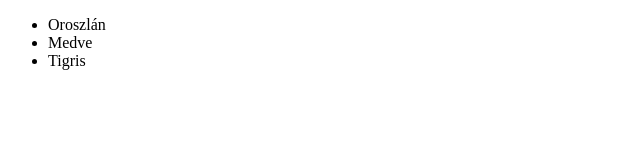
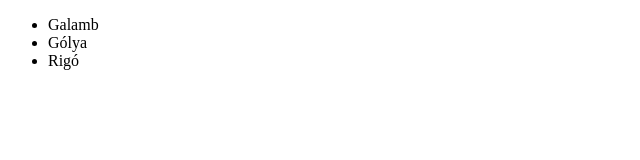
Before and after one commit to FodorMark/Allatok, a plain HTML site: page index.html in a window 1280 px wide. Shown: the full height of the page, 0-640 px from the left. Drawn offline with Linux system fonts and the light colour scheme.

Commit message:
Update index.html

```diff
--- a/index.html
+++ b/index.html
@@ -7,9 +7,9 @@
 </head>
 <body>
     <ul>
-        <li>Oroszlán</li>
-        <li>Medve</li>
-        <li>Tigris</li>
+        <li>Galamb</li>
+        <li>Gólya</li>
+        <li>Rigó</li>
     </ul>
 </body>
 </html>
```
